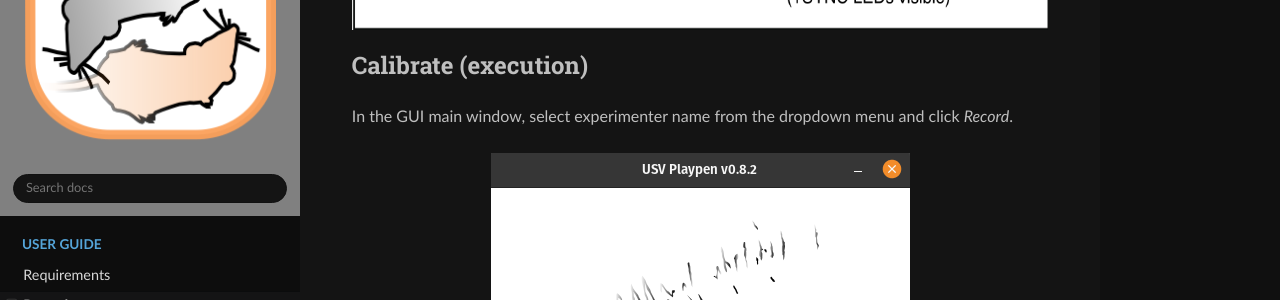
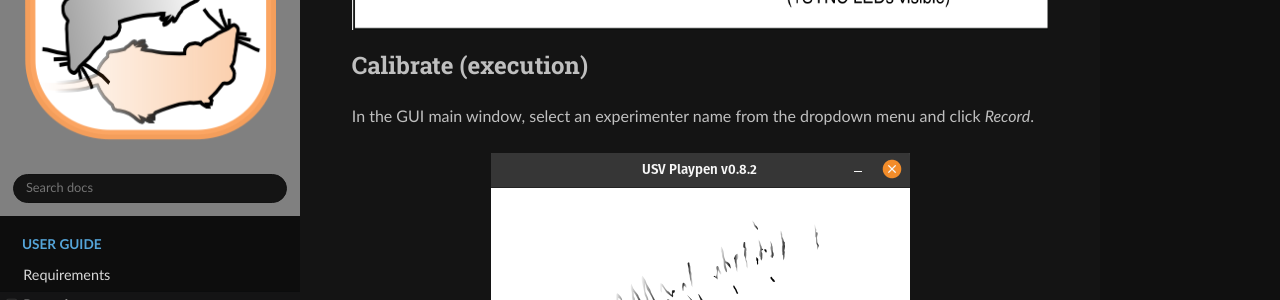
Before and after one commit to bartulem/usv-playpen, a Sphinx documentation site: the page built from docs/Record.rst, in a window 1280 px wide and 900 px high, scrolled down 2464 px. Shown: the part 151-451 px from the top of the window. Built offline with Sphinx 7.4.7 and the Read the Docs theme 3.1.0, drawn with Linux system fonts in a browser that asks for light colours; pages that are not in the unit, such as notebooks, are missing from menus; the version number is read from the project's files by our own code; some of the changed text lies outside the part shown.

```diff
--- a/docs/Analyze.rst
+++ b/docs/Analyze.rst
@@ -4,7 +4,7 @@ Analyze
 ==================
 This page explains how to use the data analyses functionalities in the *usv-playpen* GUI.
 
-In order to run any of the functions detailed below, select experimenter name from the dropdown menu and click the *Analyze* button on the GUI main display.
+In order to run any of the functions detailed below, select an experimenter name from the dropdown menu and click the *Analyze* button on the GUI main display.
 
 .. figure:: https://raw.githubusercontent.com/bartulem/usv-playpen/refs/heads/main/docs/media/analyze_step_0a.png
    :align: center
--- a/docs/Process.rst
+++ b/docs/Process.rst
@@ -4,7 +4,7 @@ Process
 =======
 This page explains how to use the data processing functionalities in the *usv-playpen* GUI.
 
-In order to run any of the functions detailed below, select experimenter name from the dropdown menu and click the *Process* button on the GUI main display.
+In order to run any of the functions detailed below, select an experimenter name from the dropdown menu and click the *Process* button on the GUI main display.
 
 .. figure:: https://raw.githubusercontent.com/bartulem/usv-playpen/refs/heads/main/docs/media/calibration_step_5.png
    :align: center
--- a/docs/Record.rst
+++ b/docs/Record.rst
@@ -94,7 +94,7 @@ they are pointing roughly into the center of the arena. Finally, check camera av
 
 Calibrate (execution)
 ---------------------
-In the GUI main window, select experimenter name from the dropdown menu and click *Record*.
+In the GUI main window, select an experimenter name from the dropdown menu and click *Record*.
 
 .. figure:: https://raw.githubusercontent.com/bartulem/usv-playpen/refs/heads/main/docs/media/calibration_step_1.png
    :align: center
@@ -187,7 +187,7 @@ Record (general settings)
 -------------------------
 Firstly, you want to remove the retro-reflective markers, install the screen doors, and secure four corners with custom covers. Check that IR-reflectors are all connected, and the overhead light is turned to warm light and the intensity is low. If necessary, also clean the surface of the floor the animals walk on. When ready for recording, USGH devices will have their green light on and the yellow light blinking.
 
-In the GUI main window, select experimenter name from the dropdown menu and click *Record*.
+In the GUI main window, select an experimenter name from the dropdown menu and click *Record*.
 
 .. figure:: https://raw.githubusercontent.com/bartulem/usv-playpen/refs/heads/main/docs/media/calibration_step_1.png
    :align: center
--- a/docs/Visualize.rst
+++ b/docs/Visualize.rst
@@ -4,7 +4,7 @@ Visualize
 ==================
 This page explains how to use the data visualization functionalities in the *usv-playpen* GUI.
 
-In order to run any of the functions detailed below, select experimenter name from the dropdown menu and click the *Visualize* button on the GUI main display.
+In order to run any of the functions detailed below, select an experimenter name from the dropdown menu and click the *Visualize* button on the GUI main display.
 
 .. figure:: https://raw.githubusercontent.com/bartulem/usv-playpen/refs/heads/main/docs/media/visualize_step_0a.png
    :align: center
```
